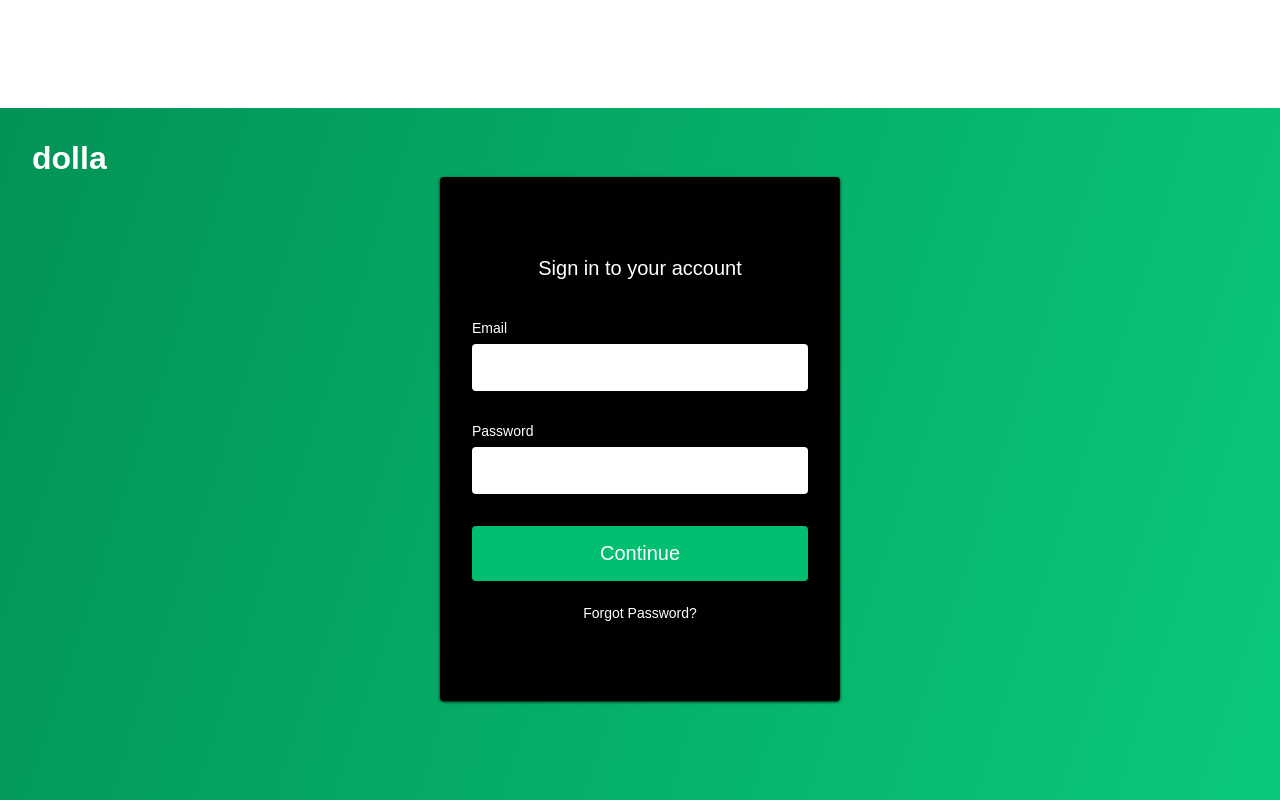
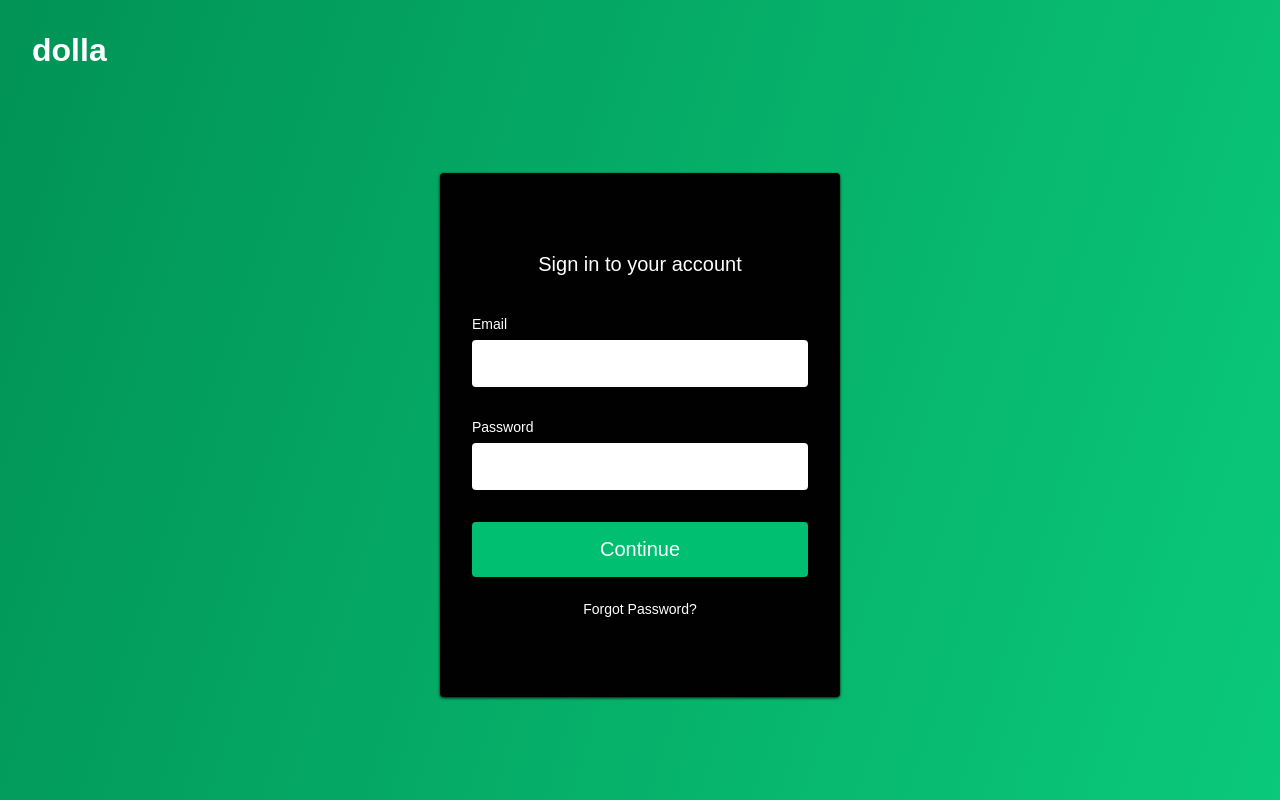
Before and after one commit to wpartin/dolla, a React (Create React App) app: page /signin in a window 1280 px wide. Built offline with nearby package versions, Linux system fonts and the light colour scheme; a web font is replaced by a local one.

Commit message:
fixed typo for duplicate bottom, and overflow

```diff
--- a/src/components/Signin/SigninElements.js
+++ b/src/components/Signin/SigninElements.js
@@ -7,9 +7,9 @@ export const Container = styled.div`
   bottom: 0;
   left: 0;
   right: 0;
-  bottom: 0;
+  top: 0;
   z-index: 0;
-  overflow: hiddden;
+  overflow: hidden;
   background: linear-gradient(
     108deg,
     rgba(1, 147, 86, 1) 0%,
@@ -23,7 +23,7 @@ export const FormWrap = styled.div`
   flex-direction: column;
   jusify-content: center;
 
-  @media screen and (max-width: 400px) {
+  @media screen and (max-width: 1100px) {
     height: 80%;
   }
 `;
```
